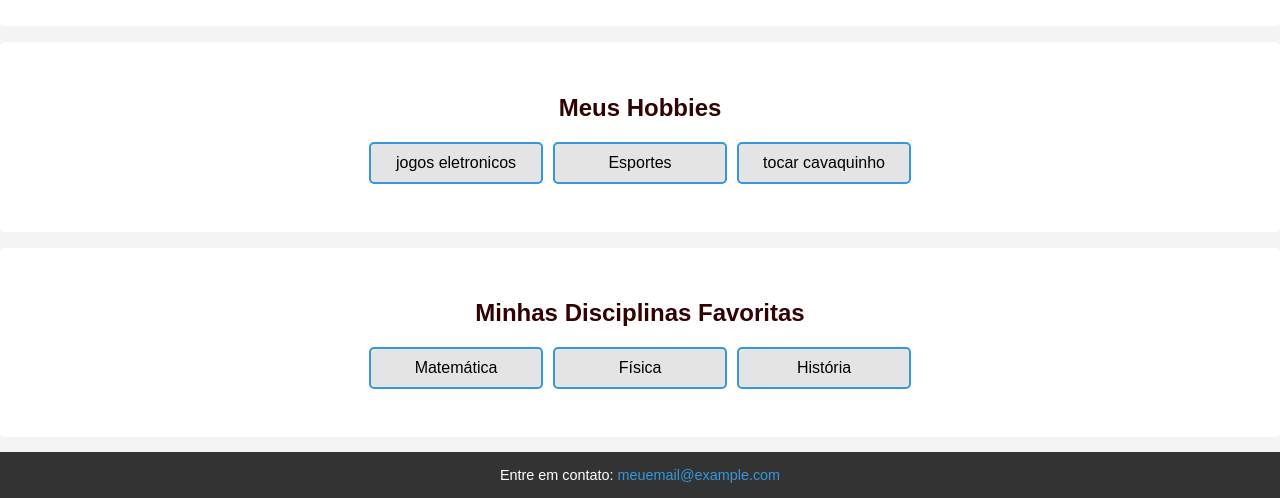
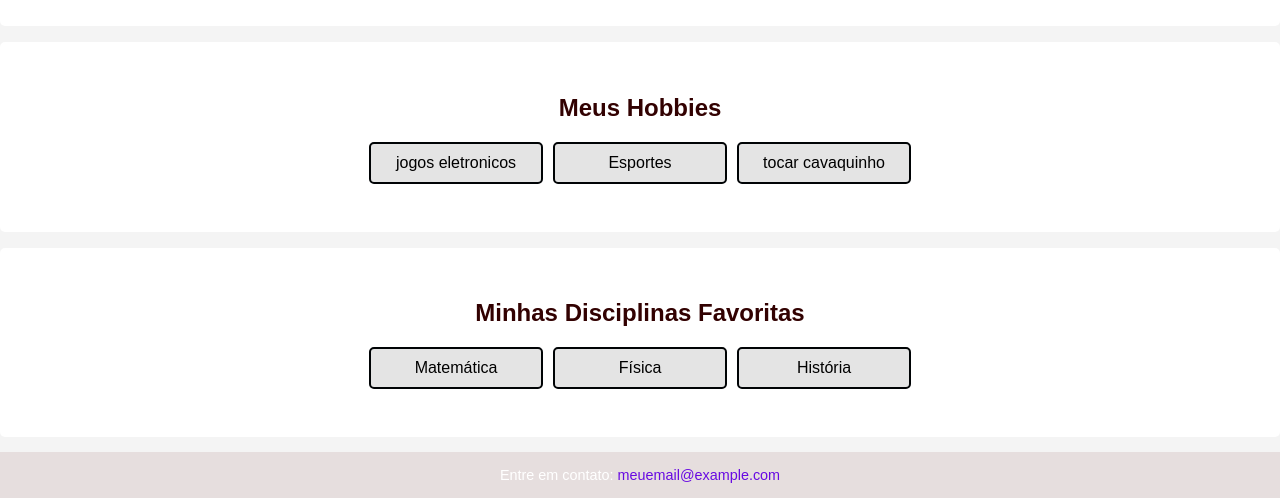
Before and after one commit to deiteicomplex2/MINHA-PAGINA, a plain HTML site: page index.html in a window 1280 px wide. Shown: the part 302-800 px from the top of the page. Drawn offline with Linux system fonts and the light colour scheme.

Commit message:
minha pagina

```diff
--- a/style.css
+++ b/style.css
@@ -55,7 +55,7 @@ ul {
 /* Estilo dos itens da lista */
 ul li {
     background: #e4e4e4; /* Define a cor de fundo dos itens da lista */
-    border: 2px solid #3498db; /* Adiciona uma borda colorida ao redor dos itens */
+    border: 2px solid #000305; /* Adiciona uma borda colorida ao redor dos itens */
     border-radius: 5px; /* Adiciona bordas arredondadas aos itens */
     margin: 0; /* Remove a margem vertical dos itens */
     padding: 10px; /* Adiciona preenchimento interno aos itens */
@@ -65,7 +65,7 @@ ul li {
 
 /* Estilo do rodapé */
 footer {
-    background-color: #333; /* Define a cor de fundo do rodapé */
+    background-color: #e6dede; /* Define a cor de fundo do rodapé */
     color: #fff; /* Define a cor do texto do rodapé */
     text-align: center; /* Centraliza o texto do rodapé */
     padding: 0.05em 0; /* Diminui o preenchimento vertical do rodapé */
@@ -77,7 +77,7 @@ footer {
 
 /* Estilo dos links */
 a {
-    color: #3498db; /* Define a cor dos links */
+    color: #680ae2; /* Define a cor dos links */
     text-decoration: none; /* Remove o sublinhado dos links */
 }
 
```
